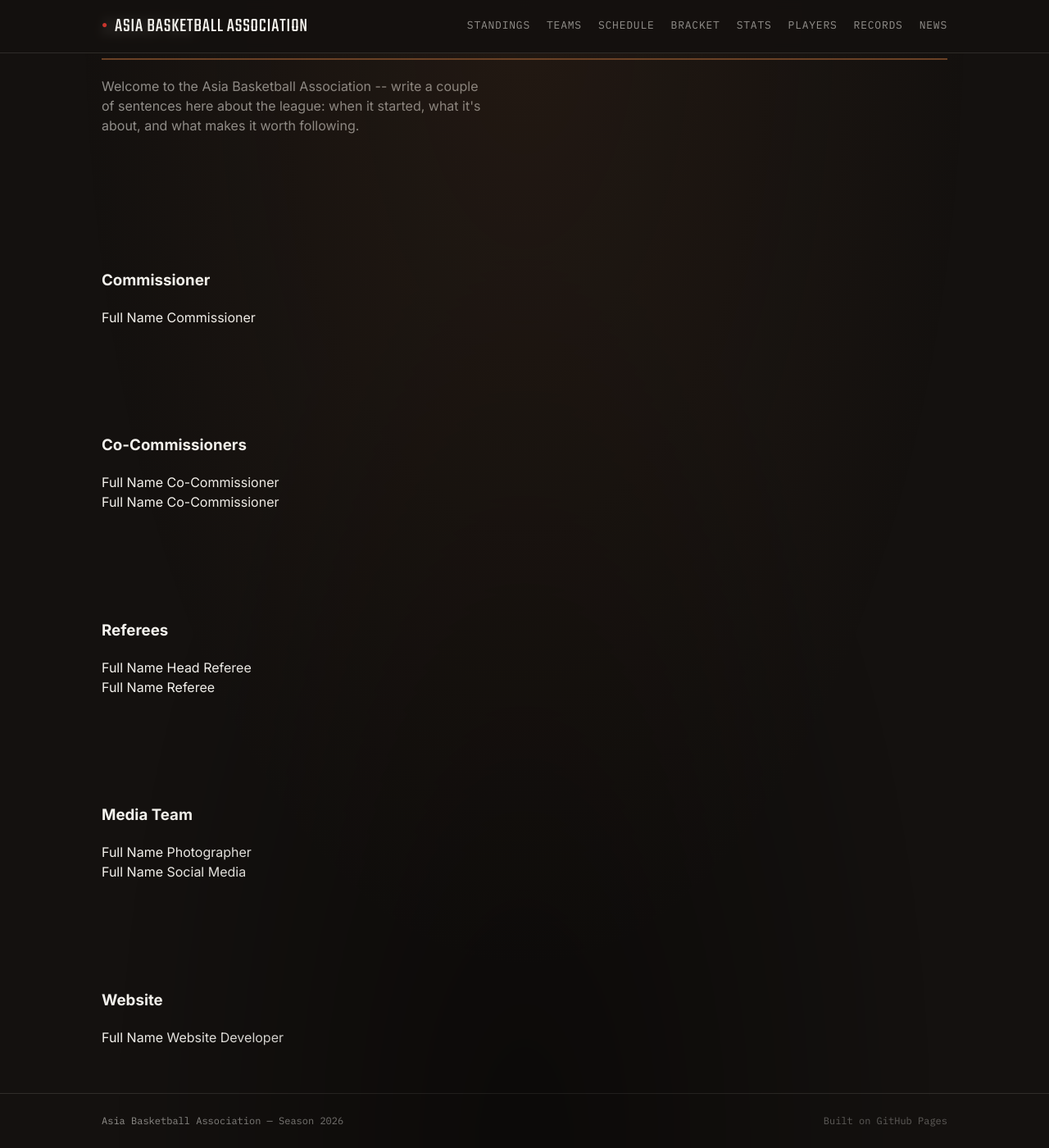
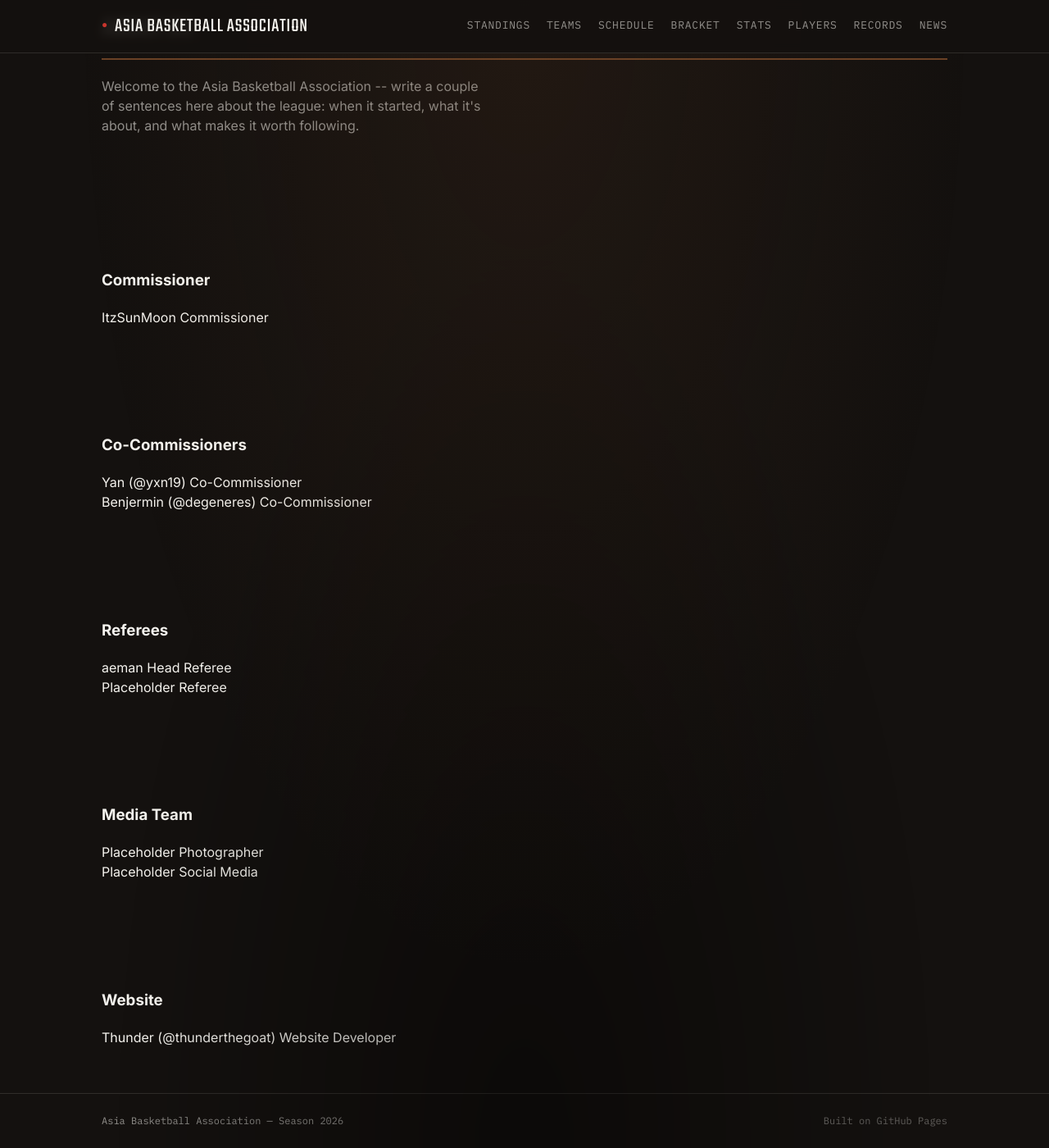
Before and after one commit to Thunder-777/PracticalBasketballAsia.github.io, a Jekyll site: the page built from about.html, in a window 1280 px wide and 1400 px high, scrolled down 110 px. Shown: the whole window at 82% size. Built offline with Jekyll 4.4.1, drawn with Linux system fonts in a browser that asks for light colours.

Commit message:
Update about.yml

```diff
--- a/_data/about.yml
+++ b/_data/about.yml
@@ -13,31 +13,31 @@ intro: >
 groups:
   - title: Commissioner
     people:
-      - name: Full Name
+      - name: ItzSunMoon
         role: Commissioner
 
   - title: Co-Commissioners
     people:
-      - name: Full Name
+      - name: Yan (@yxn19)
         role: Co-Commissioner
-      - name: Full Name
+      - name: Benjermin (@degeneres)
         role: Co-Commissioner
 
   - title: Referees
     people:
-      - name: Full Name
+      - name: aeman
         role: Head Referee
-      - name: Full Name
+      - name: Placeholder
         role: Referee
 
   - title: Media Team
     people:
-      - name: Full Name
+      - name: Placeholder
         role: Photographer
-      - name: Full Name
+      - name: Placeholder
         role: Social Media
 
   - title: Website
     people:
-      - name: Full Name
+      - name: Thunder (@thunderthegoat)
         role: Website Developer
```
